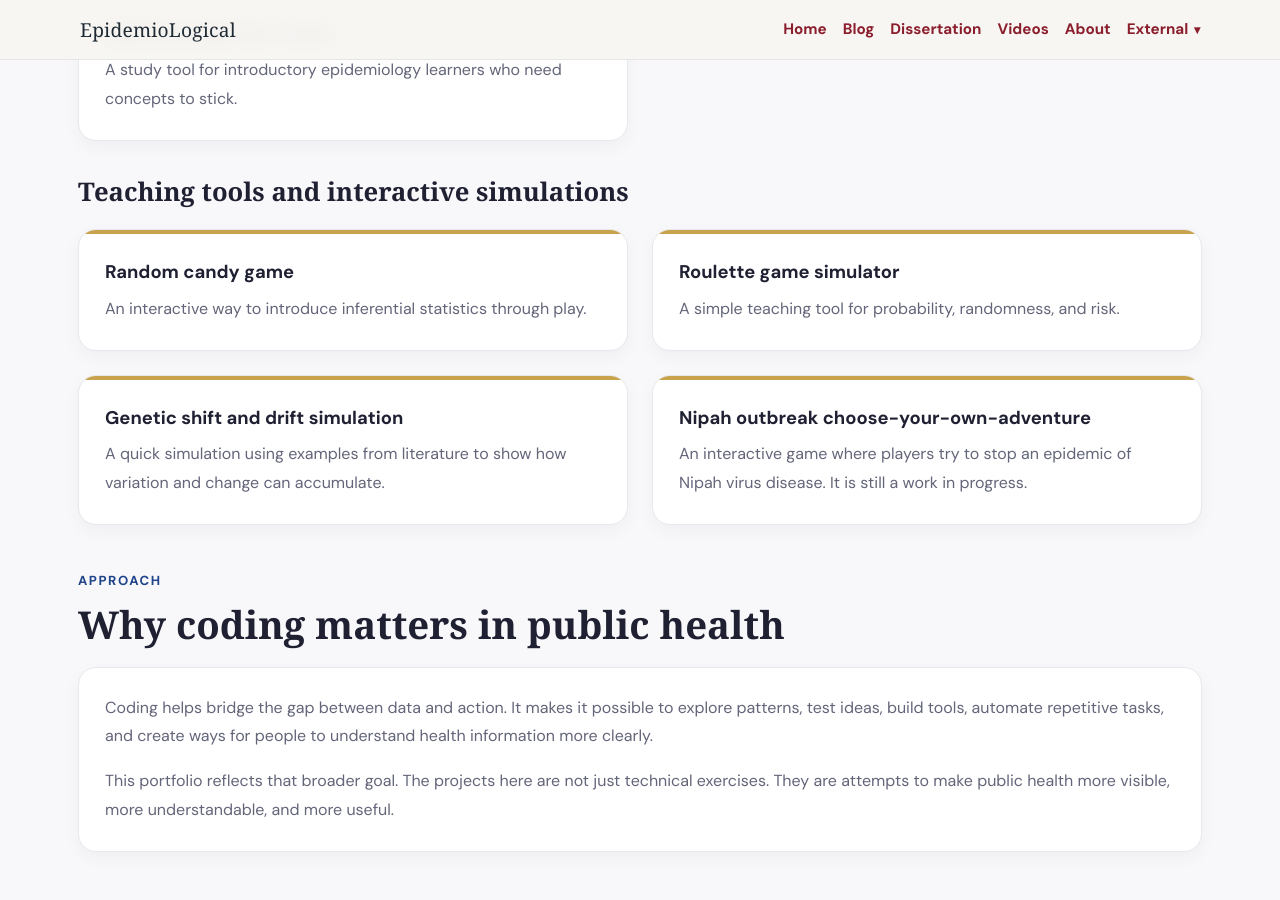
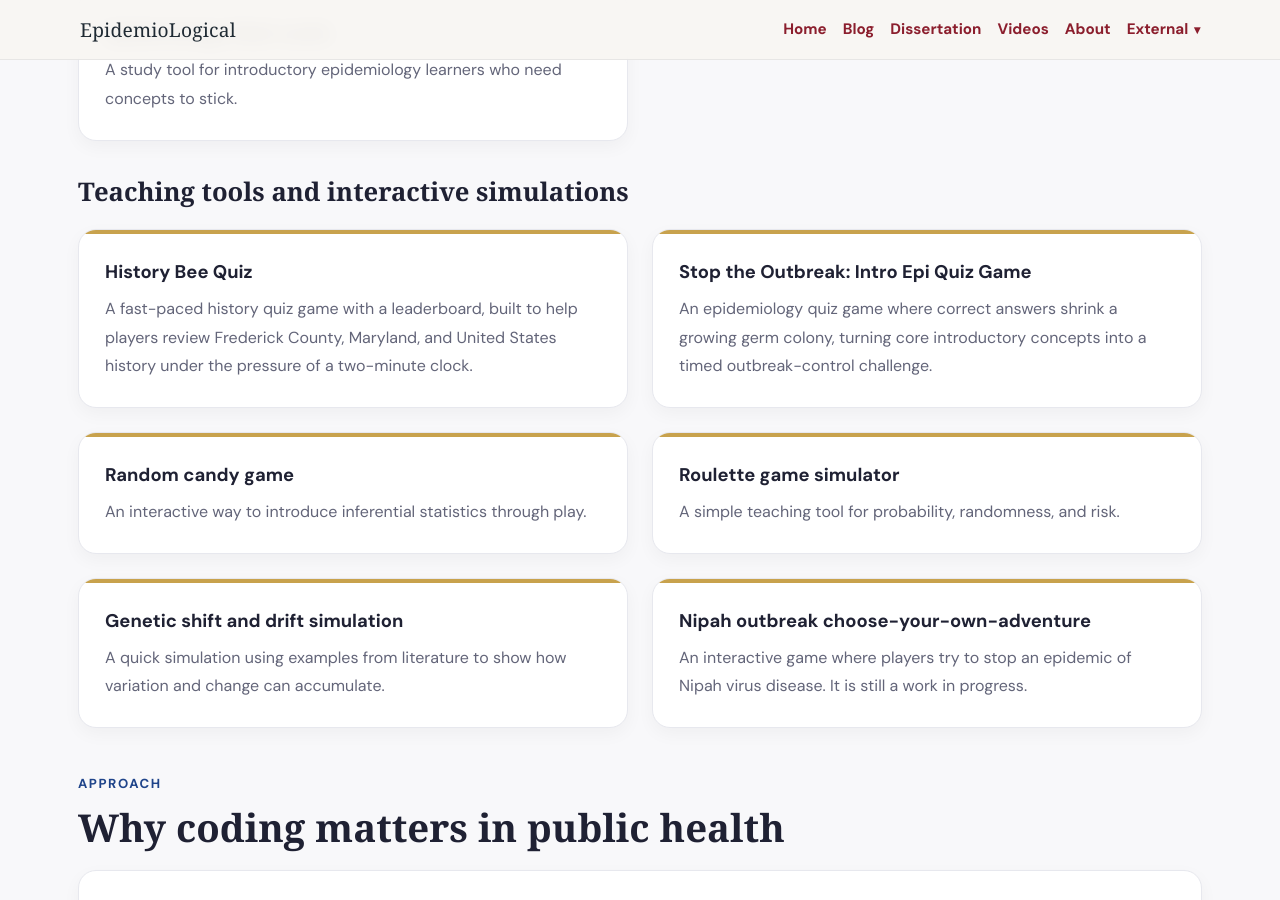
Before and after one commit to RFNajera/rfnajera.github.io, a Jekyll site: the page index.html, which Jekyll copies as it is, in a window 1280 px wide and 900 px high, scrolled down 1947 px. Built offline with Jekyll 4.4.1, drawn with Linux system fonts in a browser that asks for light colours; some web fonts are replaced.

Commit message:
Add project cards for quiz games
Added two new project cards for history and epidemiology quiz games.

```diff
--- a/index.html
+++ b/index.html
@@ -150,6 +150,16 @@
           <h3>Teaching tools and interactive simulations</h3>
           <div class="card-grid">
             <article class="project-card">
+              <h4><a href="https://coding.epidemiological.net/History-Bee-Quiz/" target="_blank" rel="noopener noreferrer">History Bee Quiz</a></h4>
+              <p>A fast-paced history quiz game with a leaderboard, built to help players review Frederick County, Maryland, and United States history under the pressure of a two-minute clock.</p>
+            </article>
+
+            <article class="project-card">
+              <h4><a href="https://coding.epidemiological.net/epi_outbreak_game.html" target="_blank" rel="noopener noreferrer">Stop the Outbreak: Intro Epi Quiz Game</a></h4>
+              <p>An epidemiology quiz game where correct answers shrink a growing germ colony, turning core introductory concepts into a timed outbreak-control challenge.</p>
+            </article>
+
+            <article class="project-card">
               <h4><a href="https://rfnajera.github.io/random_candy.html" target="_blank" rel="noopener noreferrer">Random candy game</a></h4>
               <p>An interactive way to introduce inferential statistics through play.</p>
             </article>
```
